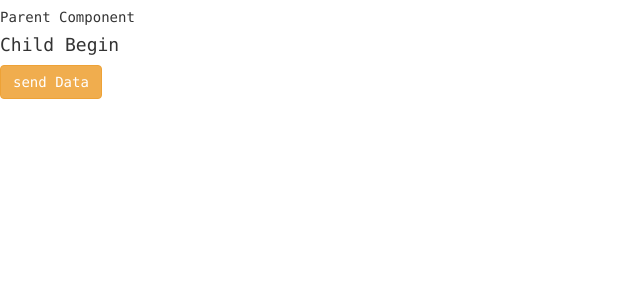
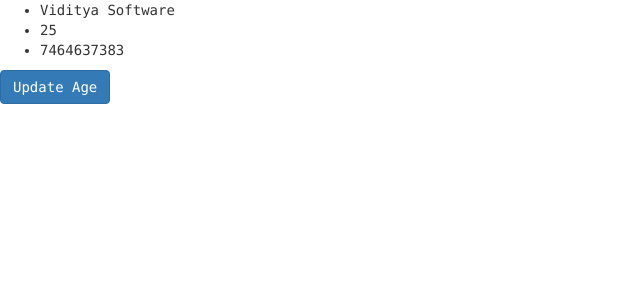
Before and after one commit to aditya051994/react-project, a React (Create React App) app: page /contact in a window 1280 px wide. Shown: the top 300 px of the page, without its empty margins (0-640 px from the left). Built offline with nearby package versions, Linux system fonts and the light colour scheme.

Commit message:
spread operator and routing

```diff
--- a/src/App.js
+++ b/src/App.js
@@ -1,43 +1,35 @@
+import { useState } from "react";
 import Admin from "./Admin";
 import StatesDemo from "./StatesDemo";
 import Test from "./Test";
 import User from "./User";
+import { BrowserRouter as Router,Routes,Route, Link } from "react-router";
+import Home from "./Home";
+import Product from "./Product";
+import Contact from "./Contact";
+import NotFound from "./NotFound";
+import WelcomePage from "./WelcomePage";
 
 //How to create component
 function App() {
-    // var name="Viditya Software";
-    // function getShow()
-    // {
-    //     alert("Hello World");
-    // }
-
-    // function getMessage(firstName, lastName)
-    // {
-    //     console.log(`Hello ${firstName} ${lastName}`);
-    // }
-
-    let Role = "User";
 
     return (
         <div>
-            {/* {name}
-            {12+12}
-            {getShow()} */}
-            {/* <button onClick={()=>getMessage('Viditya','Software')} className="btn btn-primary" >Get Message</button> */}
-
-            {/* {
-                1==3?<h3>Equal</h3>:<h3>Not Equal</h3>
-            } */}
-
-            {/* {
-                 Role=="Admin"?<Admin/>:<User/>
-            } */}
-
-            {/* <StatesDemo /> */}
-            {/* <Test/> */}
-
-
-
+            {/* <h3>Routing Example</h3> */}
+            <Router>
+                <div>
+                    <Link to="/home">Home</Link>
+                    <Link to="/product">Product</Link>
+                    <Link to="/contact">Contact</Link>
+                </div>
+                <Routes>
+                    <Route path="/" element={<WelcomePage />} />
+                    <Route path="/product" element={<Product />} />
+                    <Route path="/home" element={<Home />} />
+                    <Route path="/contact" element={<Contact />} />
+                    <Route path="*" element={<NotFound />} />
+                </Routes>
+            </Router>
         </div>
     )
 }
--- /dev/null
+++ b/src/Contact.js
@@ -0,0 +1,8 @@
+function Contact() {
+    return (
+        <div>
+            <h1>Contact Page</h1>
+        </div>
+    );
+}
+export default Contact;
--- /dev/null
+++ b/src/Home.js
@@ -0,0 +1,9 @@
+function Home() {
+    return (
+        <div>
+            <h1>Home Page</h1>
+        </div>
+    );
+}
+
+export default Home;
--- /dev/null
+++ b/src/NotFound.js
@@ -0,0 +1,9 @@
+function NotFound() {
+    return (
+        <div>
+            <h1>404 - Not Found</h1>
+        </div>
+    );
+}
+
+export default NotFound;
--- /dev/null
+++ b/src/Product.js
@@ -0,0 +1,8 @@
+function Product() {
+    return (
+        <div>
+            <h1>Product Page</h1>
+        </div>
+    );
+}
+export default Product;
--- /dev/null
+++ b/src/Spread.js
@@ -0,0 +1,28 @@
+import { useState } from "react";
+
+function Spread()
+{
+    let [user,setUser]=useState({name:'Viditya Software',age:25,contact:7464637383})
+    function updateAge()
+    {
+        // setUser({name:'Viditya Software',age:28,contact:7464637383});
+        setUser({...user, age:28,contact:9090467388});
+
+    }
+    return(
+        <>
+        {
+            <ul>
+                <li>{user.name}</li>
+                <li>{user.age}</li>
+                <li>{user.contact}</li>
+            </ul>
+        }
+        <button className="btn btn-primary" onClick={updateAge}>Update Age</button>
+
+        </>
+    )
+
+}
+
+export default Spread;
--- /dev/null
+++ b/src/WelcomePage.js
@@ -0,0 +1,9 @@
+function WelcomePage() {
+    return (
+        <div>
+            <h1>Welcome to the Dashboard</h1>
+        </div>
+    );
+}
+
+export default WelcomePage;
--- a/src/index.js
+++ b/src/index.js
@@ -3,10 +3,17 @@
 import './index.css';
 import App from './App';
 import Parent from './Parent';
+import MapDemo from './MapDemo';
+import GetInputValue from './GetInputValue';
+import GetInputValue_State from './GetInputValue_State';
+import Spread from './Spread';
 
 const root = ReactDOM.createRoot(document.getElementById('root'));
 root.render(
     //component need to call here
     // <App/>
-    <Parent/>
+    // <GetInputValue/>
+    // <GetInputValue_State/>
+    <Spread/>
+
 );
```
